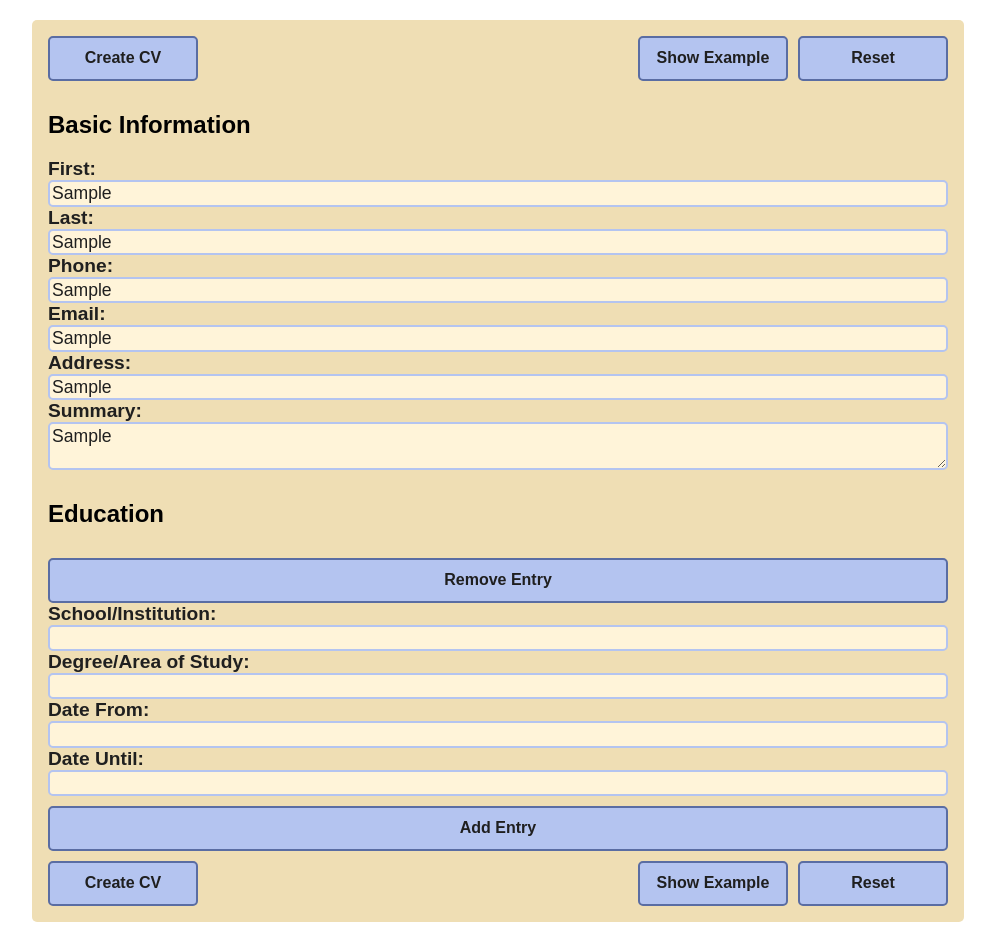
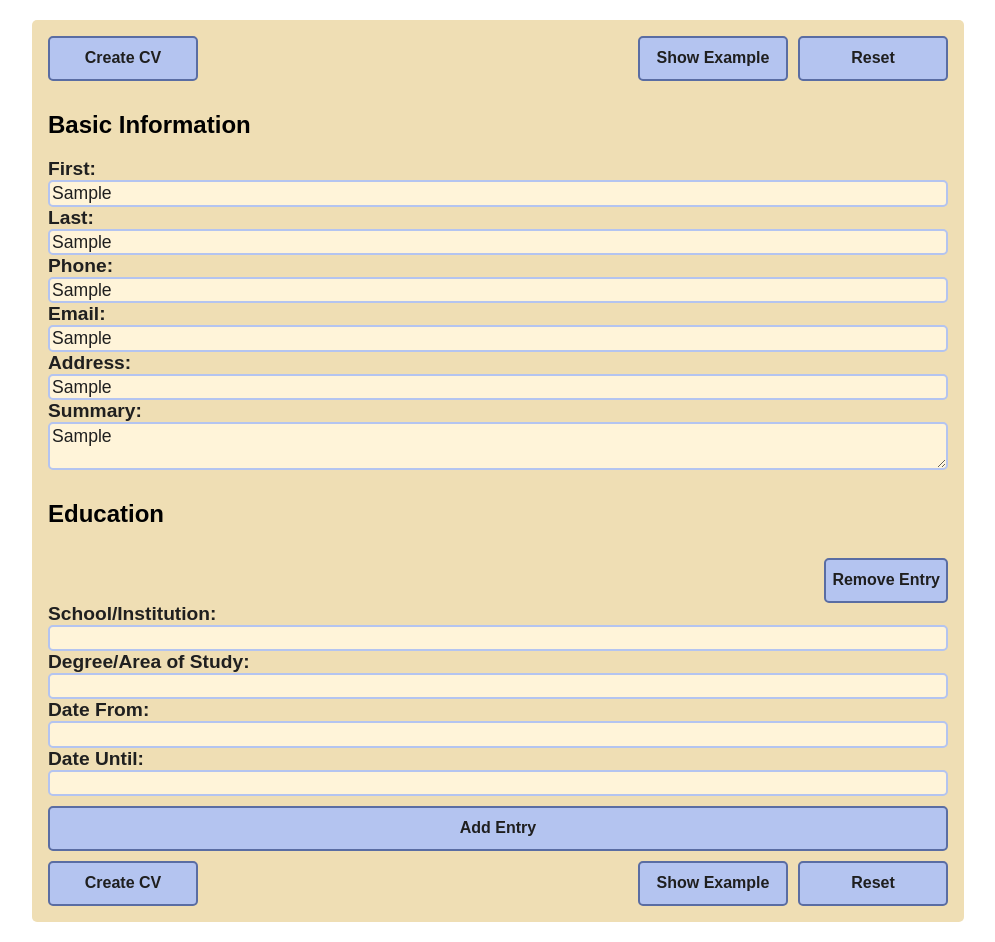
Before and after one commit to xincryptedx/cv-creator, a React (Vite) app: page / in a window 1280 px wide. Both pictures are taken after typing "Sample", "Sample", "Sample", "Sample", "Sample", "Sample" into the empty fields and a click on the button "Add Entry". Shown: the whole page, without its empty margins (142-1137 px from the left). Built offline with nearby package versions, Linux system fonts and the light colour scheme.

Commit message:
Style remove button

```diff
--- a/src/style/EducationEntry.module.css
+++ b/src/style/EducationEntry.module.css
@@ -4,3 +4,8 @@
 
   background-color: var(--background_2);
 }
+
+.removeButton {
+  max-width: 150px;
+  justify-self: end;
+}
```
